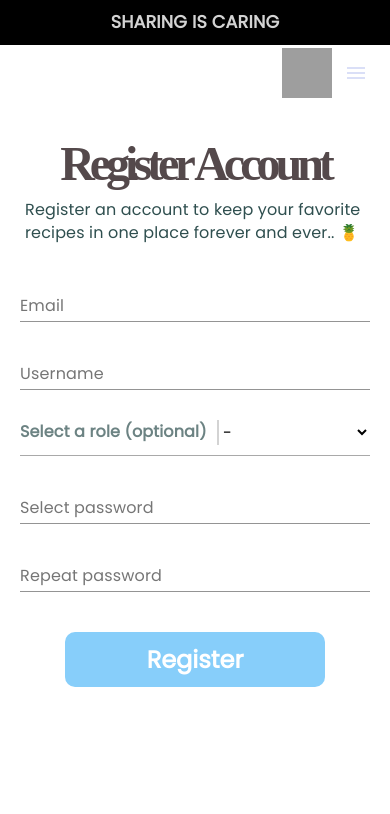
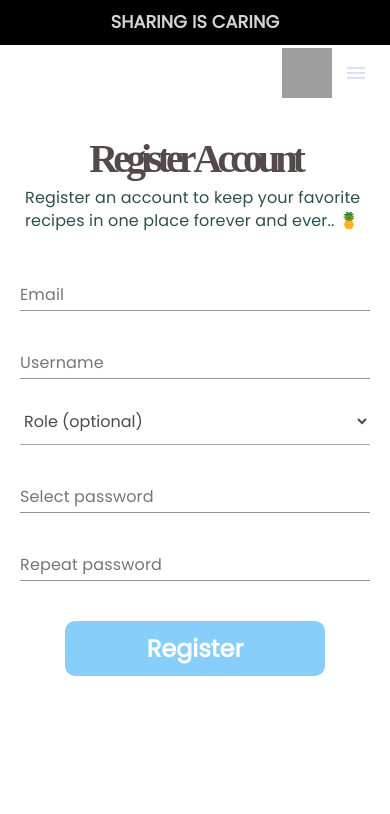
Before and after one commit to abdejohan/cookbook, a Next.js app: page /register in a window 390 px wide. Shown: the top 814 px of the page. Built offline with nearby package versions, Linux system fonts and the light colour scheme; grey boxes are pictures that could not be loaded; a web font is replaced by a local one.

Commit message:
Fix padding when on mobile

```diff
--- a/components/Home.js
+++ b/components/Home.js
@@ -10,6 +10,7 @@ import responsive from "../public/responsive.svg";
 
 const useStyles = makeStyles(() => ({
   contentContainer: {
+    padding: "10px",
     display: "flex",
     flexFlow: "column nowrap",
     justifyContent: "center",
@@ -20,6 +21,9 @@ const useStyles = makeStyles(() => ({
   },
   textContainer: {
     marginBottom: "50px",
+    display: "flex",
+    justifyContent: "center",
+    alignItems: "center",
   },
   subText: {
     textAlign: "center",
@@ -27,7 +31,6 @@ const useStyles = makeStyles(() => ({
     fontWeight: "600",
     color: "#666666",
     lineHeight: "1.6",
-    marginLeft: "10px",
   },
   subText1: {
     fontSize: "1.2rem",
--- a/components/Note.js
+++ b/components/Note.js
@@ -63,7 +63,6 @@ const useStyles = makeStyles(() => ({
     flexGrow: 2,
   },
   form: {
-    padding: "10px",
     width: "100%",
   },
   textarea: {
--- a/components/PostButtons.js
+++ b/components/PostButtons.js
@@ -77,7 +77,7 @@ const PostButtons = (props) => {
       )}
       {!userData.token && (
         <button className="blue-button alt-blue-button" type="button">
-          ClipBoard <FileCopyIcon color="action" />
+          Clipboard <FileCopyIcon color="action" />
         </button>
       )}
     </div>
--- a/pages/about.js
+++ b/pages/about.js
@@ -8,9 +8,10 @@ const useStyles = makeStyles(() => ({
     justifyContent: "center",
     alignItems: "center",
     flexFlow: "column nowrap",
+    padding: "10px",
   },
   header: {
-    marginBottom: "50px",
+    marginBottom: "30px",
   },
   orange: {
     color: "orange",
--- a/pages/register.js
+++ b/pages/register.js
@@ -12,12 +12,12 @@ const useStyles = makeStyles(() => ({
     display: "flex",
     flexFlow: "column nowrap",
     justifyContent: "flex-start",
+    padding: "20px",
   },
   form: {
     marginTop: "30px",
     maxWidth: "650px",
     width: "100%",
-    flexGrow: "2",
     display: "flex",
     flexFlow: "column nowrap",
     justifyContent: "center",
@@ -39,8 +39,9 @@ const useStyles = makeStyles(() => ({
     alignItems: "center",
   },
   selectContainer: {
+    opacity: "0.7",
     fontSize: "1rem",
-    borderLeft: "2px solid lightgrey",
+    width: "100%",
     backgroundColor: "white",
     border: "0px solid transparent",
   },
@@ -117,19 +118,12 @@ const Register = () => {
           <span className={classes.error}>Username is required</span>
         )}
         <div className={classes.roleContainer}>
-          <h3
-            style={{ paddingLeft: "0px", opacity: "0.7" }}
-            className="plain-text"
-          >
-            Select a role (optional)
-          </h3>
           <select
             className={classes.selectContainer}
             name="role"
             ref={register}
           >
-            <option value="none">-</option>
-            <option value="Normal user">Normal user</option>
+            <option value="none">Role (optional)</option>
             <option value="Content Creator">Content Creator</option>
             <option value="Sponsor">Sponsor</option>
             <option value="Admin" disabled>
--- a/styles/globals.css
+++ b/styles/globals.css
@@ -75,7 +75,7 @@ footer {
   color: #54494b !important;
   font-weight: 900 !important;
   letter-spacing: -5px !important;
-  font-size: 3rem !important;
+  font-size: 2.5rem !important;
 }
 
 .login-bttn {
@@ -100,7 +100,6 @@ footer {
   margin-top: 110px;
   height: auto;
   background-color: white;
-  padding: 20px;
   display: flex;
   align-items: center;
   justify-content: center;
```
